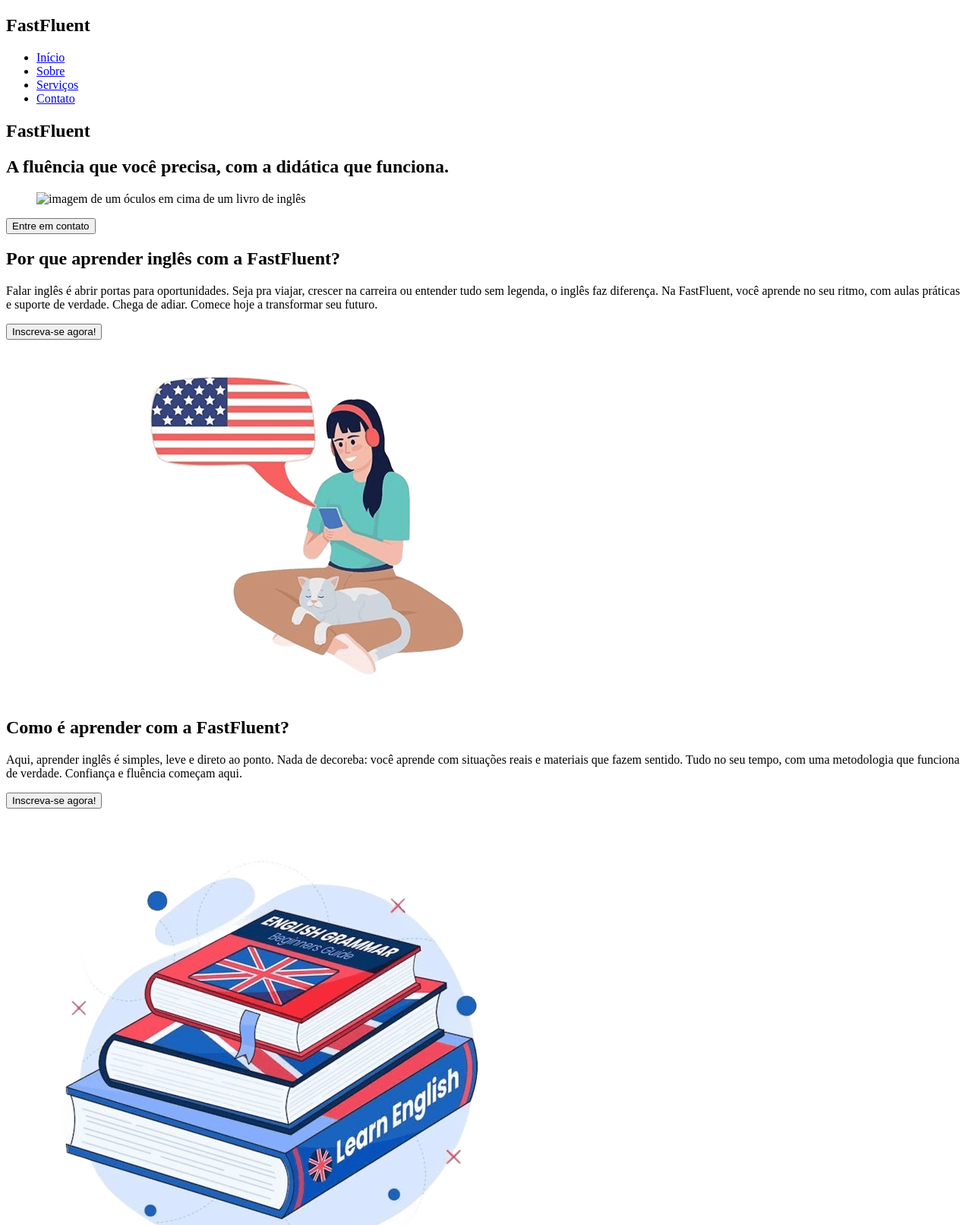
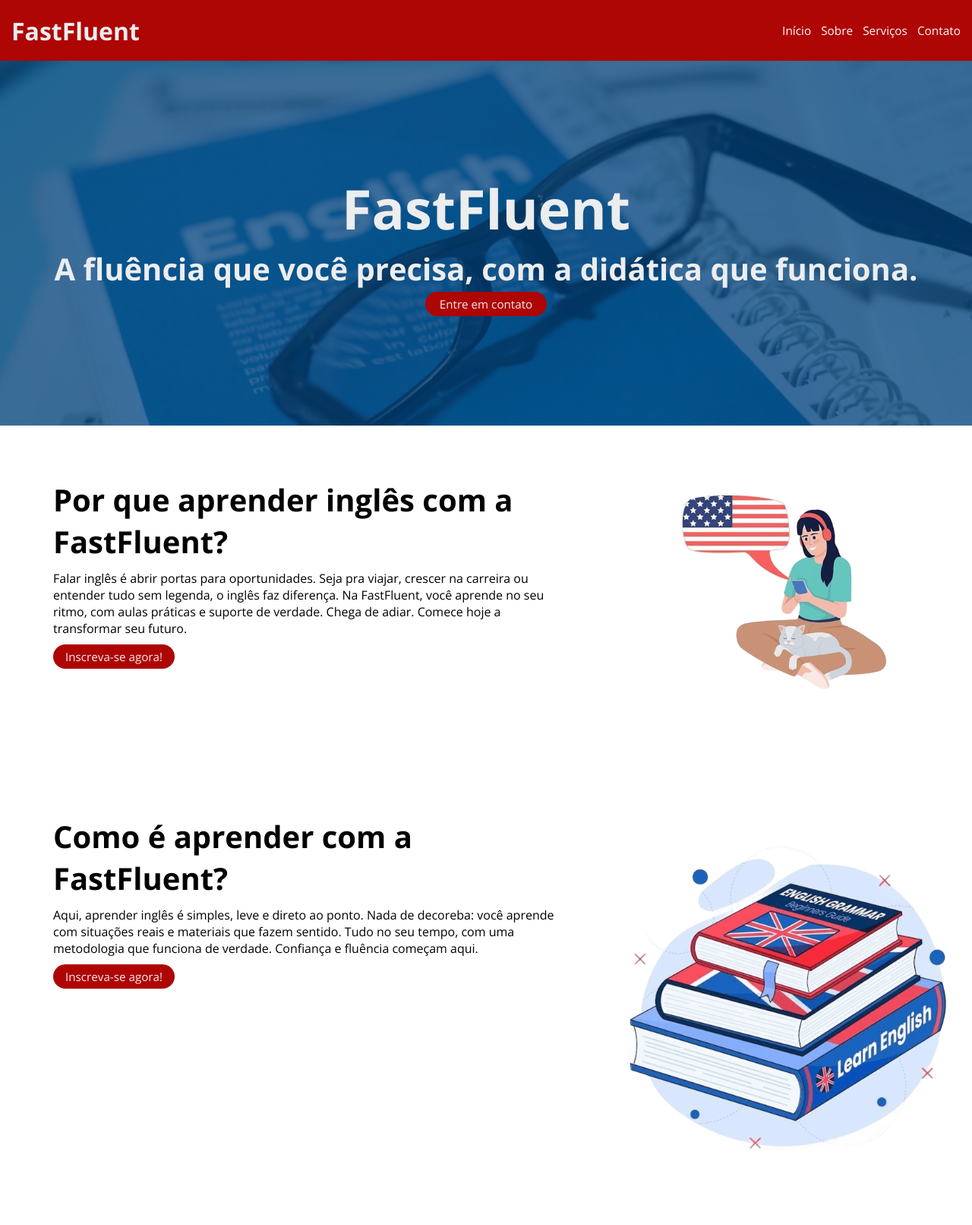
Before and after one commit to tereza713/English-company-page, a plain HTML site: page index.html in a window 1280 px wide. Shown: the top 1612 px of the page at 76% size. Drawn offline with nearby package versions, Linux system fonts and the light colour scheme.

Commit message:
:recycle: refactor: Excluindo pastas inuteis, e adicionando links de estilização

```diff
--- a/index.html
+++ b/index.html
@@ -3,6 +3,9 @@
 <head>
     <meta charset="UTF-8">
     <meta name="viewport" content="width=device-width, initial-scale=1.0">
+    <link rel="stylesheet" href="https://cdn.jsdelivr.net/npm/bootstrap-icons@1.13.1/font/bootstrap-icons.min.css">
+    <link rel="stylesheet" href="/assets/css/style.css">
+    <link rel="stylesheet" href="/assets/css/global.css">
     <title>Início</title>
 </head>
 <body>
@@ -11,24 +14,22 @@
       <h2 id="logo">FastFluent</h2>
         <ul class="listHeader">
           <li><a class="navItem" href="/index.html" target="_blank">Início</a></li>
-          <li><a class="navItem" href="/assets/pages/about.html">Sobre</a></li>
-          <li><a class="navItem" href="/assets/pages/services.html">Serviços</a></li>
+          <li><a class="navItem" href="/assets/pages/about.html" target="_blank">Sobre</a></li>
+          <li><a class="navItem" href="/assets/pages/services.html" target="_blank" >Serviços</a></li>
           <li><a class="navItem" href="/assets/pages/contact.html" target="_blank">Contato</a></li>
         </ul>
     </nav>
   </header>
 
     <main>
-     <section id="topPage">
+     <section id="topPage"> <!--capa com nome do conteudo da página-->
         <h1>FastFluent</h1>
         <h2>A fluência que você precisa, com a didática que funciona.</h2>
-        <figure>
-          <img src="/assets/image/inicio.jpg" alt="imagem de um óculos em cima de um livro de inglês">
-        </figure>
         <button class="contact">Entre em contato</button>
       </section>
 
-      <section id="whyFastFluent">
+      <section id="whyFastFluent"> <!--sessão de justificativa-->
+        <div class="text">
           <h2>Por que aprender inglês com a FastFluent?</h2>
           <p>
             Falar inglês é abrir portas para oportunidades.
@@ -37,12 +38,14 @@
             Chega de adiar. Comece hoje a transformar seu futuro.
           </p>
           <button class="contact">Inscreva-se agora!</button>
+        </div>
         <figure>
           <img src="/assets/image/mulher.png" alt="imagem ilustrativa de uma garota de fone, falando em inglês no telefone, com um gato sentado em seu colo">
         </figure>
       </section>
 
-      <section id="whatLearn">
+      <section id="whatLearn"> <!--sessão de justificativa-->
+        <div class="text">
           <h2>Como é aprender com a FastFluent?</h2>
           <p>
             Aqui, aprender inglês é simples, leve e direto ao ponto.
@@ -51,14 +54,17 @@
             Confiança e fluência começam aqui.
           </p>
           <button class="contact">Inscreva-se agora!</button>
+        </div>
         <figure>
           <img src="/assets/image/livros.png" alt="imagem ilustrativa de livros de inglês">
         </figure>
       </section>
 
-      <section id="feedbacks">
+      <section id="feedbacks"> <!--sessão de feedbacks-->
         <h2>Feedbacks</h2>
         <p>Confira o que nossos estudantes acharam do curso:</p>
+
+        <div id="cards">
 
             <div class="card">
             <h3>Aline Pataxó</h3>
@@ -92,15 +98,16 @@
               O material é moderno e focado em situações reais, o que fez toda a diferença no meu aprendizado.
             </p>
           </div>
+
+        </div>
       </section>
     </main>
 
       <footer>
-        <a href="mailto:contato@fastfluent.com" aria-label="Enviar email para contato@fastfluent.com">
-          <i class="bi bi-envelope"></i>
-          contato@fastfluent.com
-        </a>
+        <a href="mailto:contato@fastfluent.com"><i class="bi bi-envelope-at-fill" aria-label="Enviar email para contato@fastfluent.com"></i></i></a>
         <p id="copyright"> &copy; 2025 Todos os direitos reservados.</p>
   </footer>
+
+  <script src="/assets/js/script.js"></script>
 </body>
 </html>
--- a/model/model.js
+++ /dev/null
@@ -1,3 +0,0 @@
-class Planet {
-
-}
```
Also changed, not shown: controller/controller.js (deleted), view/view.js (deleted). Lines whose indentation alone changed are shown as unchanged.
